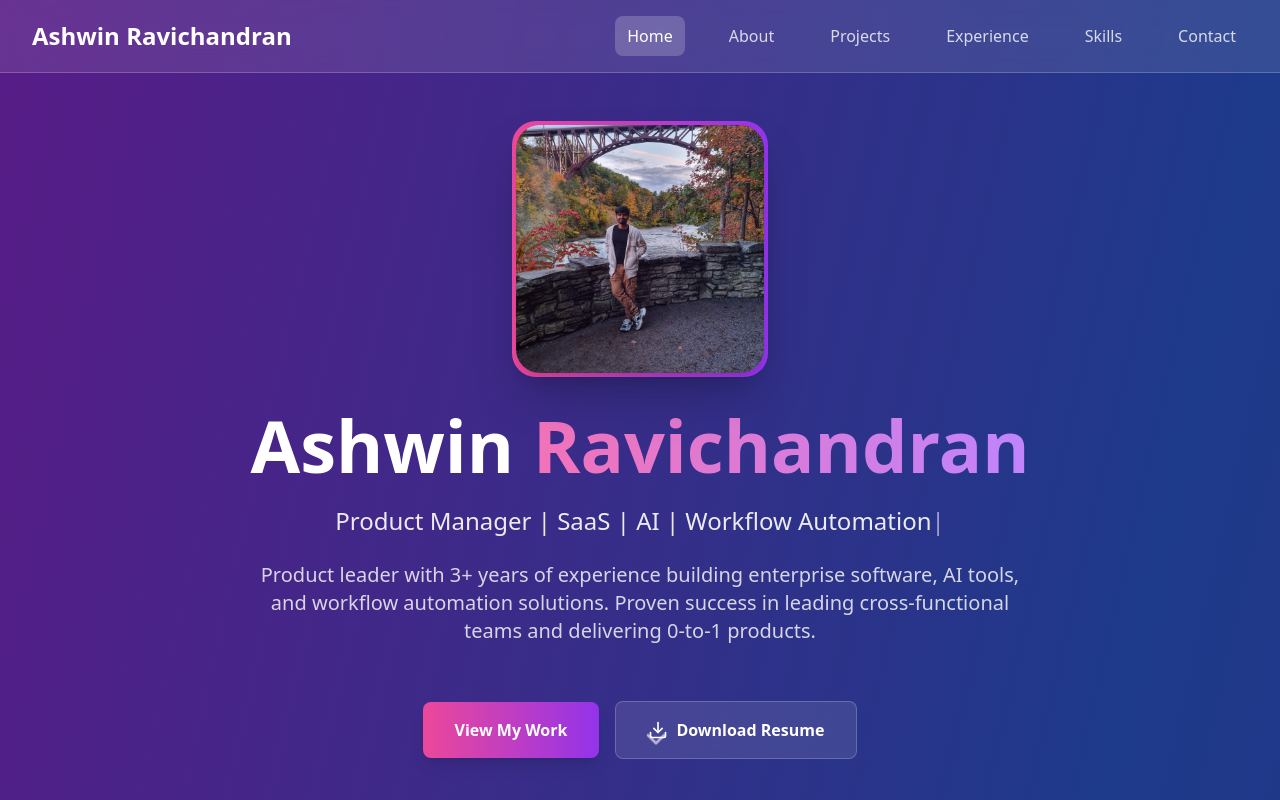
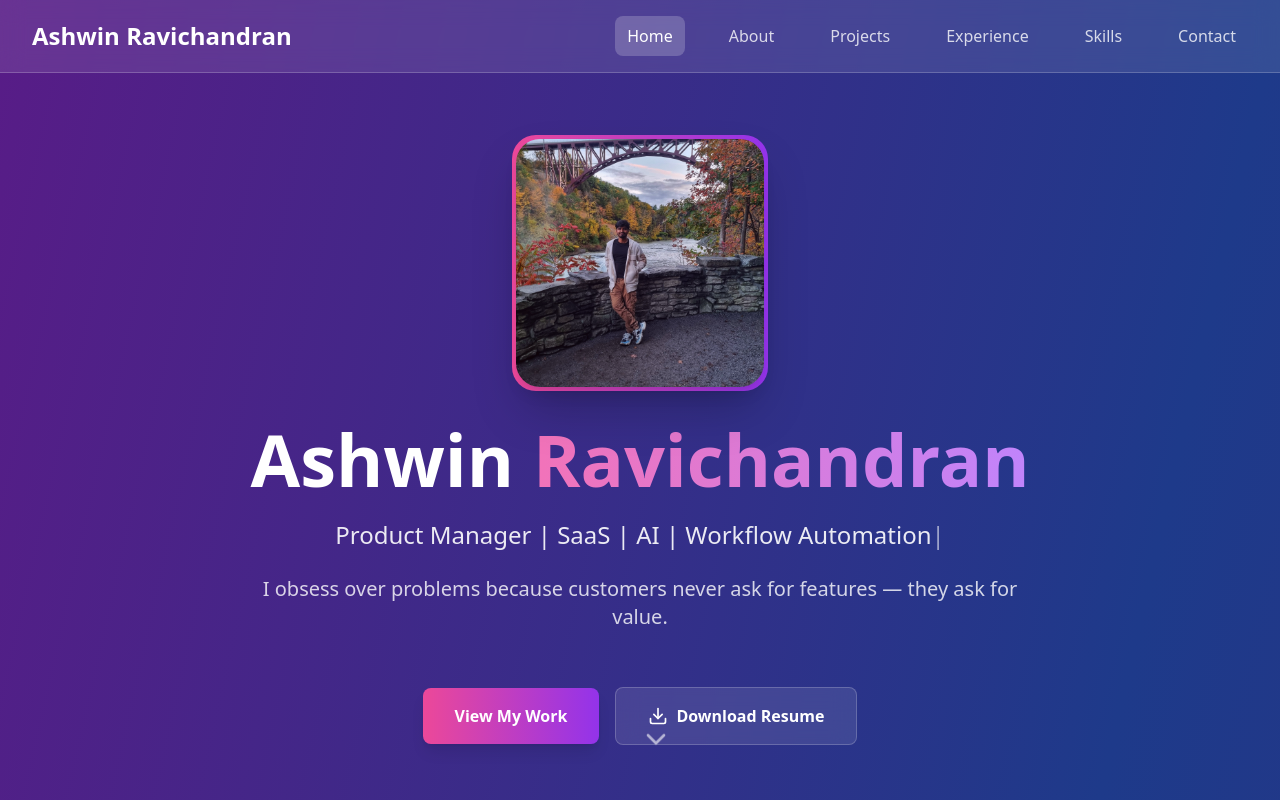
Before and after one commit to heroicheist/ashwin-ravichandran, a React (Vite) app: page / in a window 1280 px wide. Shown: the top 800 px of the page. Built offline with nearby package versions, Linux system fonts and the light colour scheme.

Commit message:
hero text change

```diff
--- a/src/components/Hero.tsx
+++ b/src/components/Hero.tsx
@@ -55,9 +55,7 @@ const Hero = () => {
           </div>
 
           <p className="text-lg md:text-xl text-white/80 max-w-3xl mx-auto leading-relaxed">
-            Product leader with 3+ years of experience building enterprise software, AI tools,
-            and workflow automation solutions. Proven success in leading cross-functional teams
-            and delivering 0-to-1 products.
+            I obsess over problems because customers never ask for features — they ask for value.
           </p>
 
           <div className="flex flex-col sm:flex-row gap-4 justify-center items-center pt-8">
```
